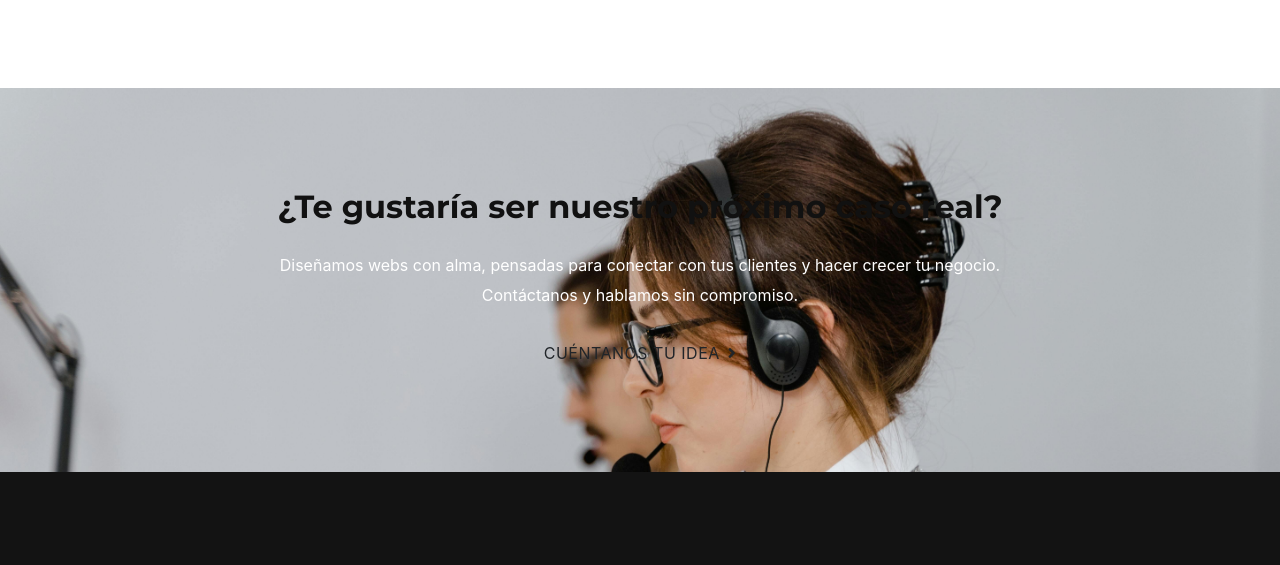
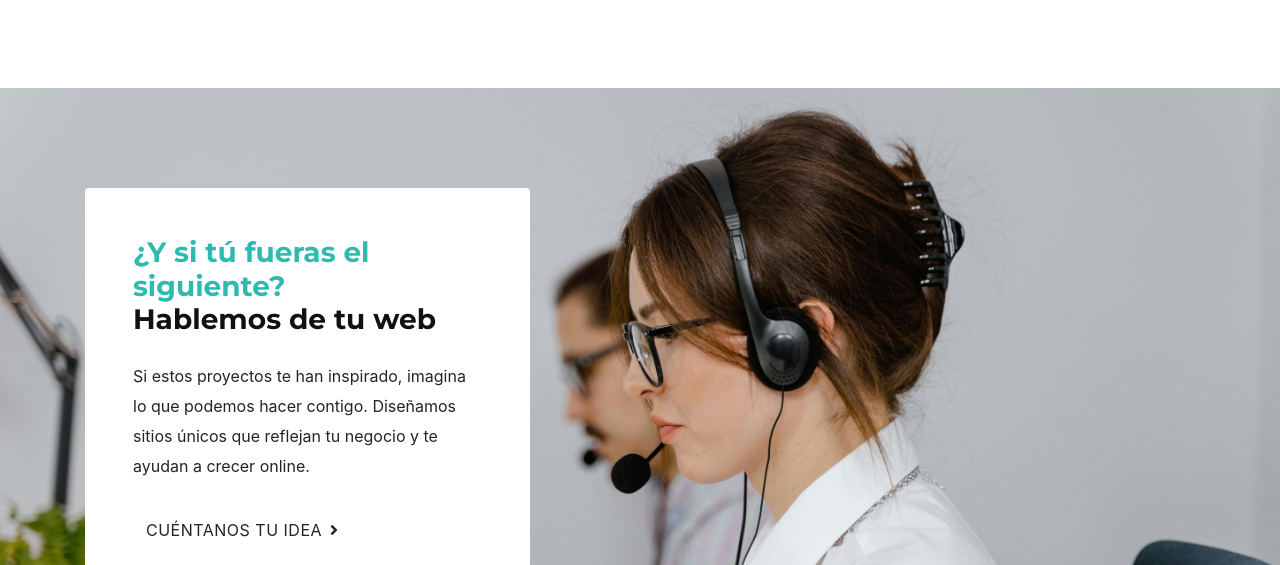
Before and after one commit to Froddes/FroddesWeb, a website built with Vite: page casos-reales.html in a window 1280 px wide. Shown: the part 969-1534 px from the top of the page. Built offline with nearby package versions, Linux system fonts and the light colour scheme; a web font is replaced by a local one.

Commit message:
update logo + contact casos reales + banner

```diff
--- a/casos-reales.html
+++ b/casos-reales.html
@@ -12,7 +12,7 @@
 	<title>Casos Reales – Proyectos Web con Identidad Propia | Froddes</title>
 
 	<!-- Favicon -->
-	<link rel="shortcut icon" type="image/x-icon" href="/src/images/froddes.png" />
+	<link rel="shortcut icon" type="image/x-icon" href="/src/images/logo-froddes.png" />
 
 	<!-- bootstrap.min css -->
 	<link rel="stylesheet" href="/src/plugins/bootstrap/css/bootstrap.min.css">
@@ -104,23 +104,24 @@
 		</div>
 	</section>
 
-	<!-- Sección Informativa Final -->
-	<section class="section cta bg-dark text-white">
+	<!-- CTA Final para Casos Reales -->
+	<section class="section cta">
 		<div class="container">
-			<div class="row justify-content-center text-center">
-				<div class="col-lg-8">
-					<h2 class="mb-4">¿Te gustaría ser nuestro próximo caso real?</h2>
-					<p class="mb-4">Diseñamos webs con alma, pensadas para conectar con tus clientes y hacer crecer tu
-						negocio. Contáctanos y hablamos sin compromiso.</p>
-					<a href="contacto.html" class="btn btn-main">Cuéntanos tu idea<i
-							class="fa fa-angle-right ml-2"></i></a>
+			<div class="row">
+				<div class="col-lg-5">
+					<div class="cta-content bg-white p-5 rounded">
+						<h3 class="mb-4"><span class="text-color-primary">¿Y si tú fueras el siguiente?</span><br>Hablemos
+							de tu web</h3>
+						<p class="mb-30">Si estos proyectos te han inspirado, imagina lo que podemos hacer contigo.
+							Diseñamos sitios únicos que reflejan tu negocio y te ayudan a crecer online.</p>
+
+						<a href="contacto.html" class="btn btn-main">Cuéntanos tu idea<i
+								class="fa fa-angle-right ml-2"></i></a>
+					</div>
 				</div>
 			</div>
 		</div>
 	</section>
-
-
-	<!-- section portfolio END -->
 
 	<!-- footer Start -->
 	<footer class="footer section" id="footer">
--- a/src/css/style.css
+++ b/src/css/style.css
@@ -618,8 +618,8 @@ ul.dropdown-menu li {
   position: relative;
   overflow: hidden;
   background: #fff;
-  background: url("../images/bg/mainbg.png") no-repeat 80% 50%;
-  background-size: cover;
+  background: url("../images/bg/froddes-bg.png") no-repeat 80% 50%;
+  background-size: 90%;
   padding: 120px 0px;
   min-height: 800px;
 }
```
Also changed, not shown: contacto.html (+3 -3 lines), index.html (+4 -4 lines), sobre-froddes.html (+1 -1 lines), src/images/bg/froddes-bg.png (added), src/images/bg/hola.png (added), src/images/logo-froddes.png (added).
